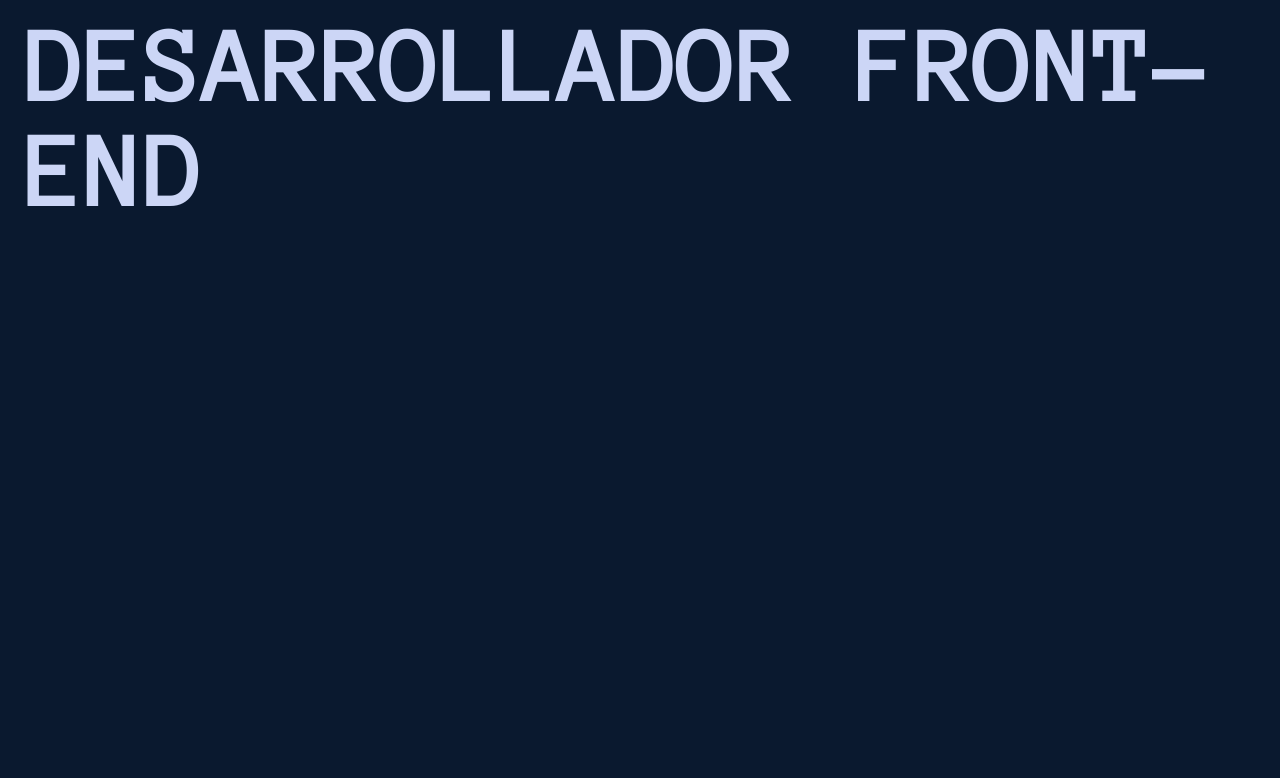
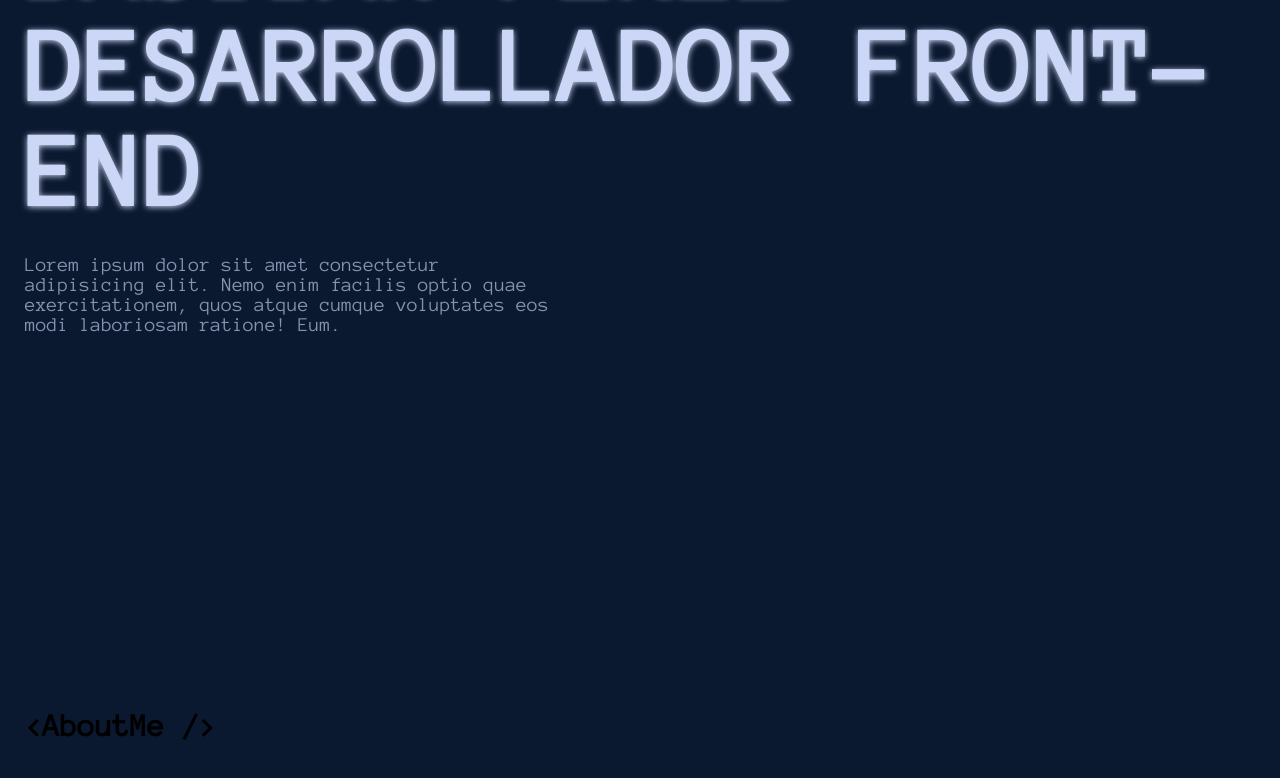
Before and after one commit to stuk4/portfolio, a React (Vite) app: page / in a window 1280 px wide. Shown: the part 310-1088 px from the top of the page. Before the commit the page ends 870 px from the top, so only its background shows below. Built offline with nearby package versions, Linux system fonts and the light colour scheme.

Commit message:
Fix bug effect glitch

```diff
--- a/src/App.tsx
+++ b/src/App.tsx
@@ -9,14 +9,18 @@ function App() {
       <NavBar refGlitchHome={refGlitchHome} />
       <div id='content'>
           <main>
-            <section className='home'>
-              <div className="home__glitch">
+            <section id='home'>
+              <div className="home__glitch ">
 
                 <h1 ref={refGlitchHome} className='glitch-effects glitch-effects__layers' data-text="BASTIAN PÉREZ DESARROLLADOR FRONT-END"><span>BASTIAN PÉREZ DESARROLLADOR FRONT-END</span></ h1>
               </div>
-
+              <div className="home__intro">
+                <p >Lorem ipsum dolor sit amet consectetur adipisicing elit. Nemo enim facilis optio quae exercitationem, quos atque cumque voluptates eos modi laboriosam ratione! Eum.</p>
+              </div>
             </section>
-
+            <section id="about">
+              <h2>{'<AboutMe />'}</h2>
+            </section>
           </main>
       </div>
     </div>
--- a/src/assets/scss/base/_base.scss
+++ b/src/assets/scss/base/_base.scss
@@ -7,7 +7,7 @@
 
 }
 main{
-
+    overflow-x: hidden;
     padding: 150px 25px;
     margin: 0px auto;
     width: 100%;
--- a/src/assets/scss/base/_settings.scss
+++ b/src/assets/scss/base/_settings.scss
@@ -31,6 +31,7 @@ body, *{
     --fz-lg: 18px;
     --fz-xl: 20px;
     --fz-xxl: 22px;
+    --fz-heading:32px;
 
 }
 body{
@@ -92,14 +93,14 @@ a,button:hover{
 
 }
 // https://web.dev/prefers-reduced-motion/#(bonus)-forcing-reduced-motion-on-all-websites
-@media (prefers-reduced-motion: reduce) {
-    *, ::before, ::after {
-      animation-delay: -1ms !important;
-      animation-duration: 1ms !important;
-      animation-iteration-count: 1 !important;
-      background-attachment: initial !important;
-      scroll-behavior: auto !important;
-      transition-duration: 0s !important;
-      transition-delay: 0s !important;
-    }
-  }
+// @media (prefers-reduced-motion: reduce) {
+//     *, ::before, ::after {
+//       animation-delay: -1ms !important;
+//       animation-duration: 1ms !important;
+//       animation-iteration-count: 1 !important;
+//       background-attachment: initial !important;
+//       scroll-behavior: auto !important;
+//       transition-duration: 0s !important;
+//       transition-delay: 0s !important;
+//     }
+//   }
--- /dev/null
+++ b/src/assets/scss/components/_about.scss
@@ -0,0 +1,6 @@
+#about{
+
+    h2{
+        font-size: clamp(26px,5vw,var(--fz-heading));
+    }
+}
--- a/src/assets/scss/components/_aside.scss
+++ b/src/assets/scss/components/_aside.scss
@@ -5,6 +5,7 @@
         display: none;
     }
    aside{
+
 
         display: flex;
         -webkit-box-pack: center;
@@ -24,7 +25,8 @@
         z-index: 10;
         transform: translateX(0vw);
         visibility: visible;
-        transition: all .5s cubic-bezier(.16,.47,1,-0.23);
+        transition: all .1s cubic-bezier(.16,.47,1,-0.23);
+        // transition: all .1s ease-in-out;
 
 
    }
--- a/src/assets/scss/components/_glitch-effects.scss
+++ b/src/assets/scss/components/_glitch-effects.scss
@@ -2,6 +2,10 @@
 .glitch-effects__layers {
     position: relative;
 
+  }
+  .glitch-effects{
+
+    filter: drop-shadow(0 1px 3px);
   }
   // Create multiples glitch-effects__layers for the text
   .glitch-effects__layers::before,
--- a/src/assets/scss/components/_home.scss
+++ b/src/assets/scss/components/_home.scss
@@ -1,14 +1,27 @@
-.home{
+#home{
+    min-height:100vh;
+    padding-bottom: 10vh;
 
-}
-.home__glitch{
-    color:var(--slate-light);
-    font-size: clamp(40px, 8vw, 70px);
-    letter-spacing: 2px;
-    overflow: hidden;
-    z-index: -1;
-    // glow effect
-    // filter: drop-shadow(0 1px 3px);
+    .home__glitch{
+
+        color:var(--slate-light);
+        font-size: clamp(30px, 8vw, 70px);
+        letter-spacing: 2px;
+        // overflow: hidden;
+        @media screen and (max-width:375px) {
+            word-wrap: break-word;
+        }
 
 
+    }
+    .home__intro{
+        word-wrap: break-word;
+        font-size: var(--fz-xl);
+        margin-top: 30px;
+        color:var(--slate-gray);
+
+        p{
+            max-width: 530px;
+        }
+    }
 }
--- a/src/assets/scss/components/_navbar.scss
+++ b/src/assets/scss/components/_navbar.scss
@@ -11,7 +11,7 @@ header{
     display: flex;
     justify-content: flex-end;
     align-items: center;
-    box-shadow: 0 10px 30px -10px rgba(0, 0, 0, 0.577);
+    // box-shadow: 0 10px 30px -10px rgba(0, 0, 0, 0.577);
     transition: transform  0.2s,box-shadow 0.3s,padding 0.1s;
 }
 .nav{
@@ -66,3 +66,6 @@ header{
     transform: translateY(calc(-1 * var(--nav-height)));
     box-shadow: none;
 }
+.nav--shadow{
+    box-shadow: 0 10px 30px -10px rgba(0, 0, 0, 0.577);
+}
--- a/src/assets/scss/styles.scss
+++ b/src/assets/scss/styles.scss
@@ -4,3 +4,4 @@
 @import './components/navbar';
 @import './components/aside';
 @import './components/home';
+@import './components/about';
--- a/src/modules/layout/NavBar.tsx
+++ b/src/modules/layout/NavBar.tsx
@@ -15,14 +15,25 @@ export const NavBar = ({refGlitchHome}:Props) => {
 
     if (typeof window !== 'undefined') {
       refNav.current?.classList.remove('nav--hidden-shadow');
-      if(window.scrollY ===0)refNav.current?.classList.add('nav--hidden-shadow');
-
+      if(window.scrollY ===0){
+        refNav.current?.classList.remove('nav--shadow')
+        refNav.current?.classList.add('nav--hidden-shadow');
+        refGlitchHome.current?.classList.add('glitch-effects__layers')
+        refGlitchHome.current?.classList.add('glitch-effects')
+      }
       if(lastScrollY < window.scrollY){
+        refGlitchHome.current?.classList.add('glitch-effects__layers')
+        refGlitchHome.current?.classList.add('glitch-effects')
 
         refNav.current?.classList.add('nav--hidden')
+        refNav.current?.classList.add('nav--shadow')
+      }else{
+        if(window.scrollY !== 0){
+          refGlitchHome.current?.classList.remove('glitch-effects__layers')
+          refGlitchHome.current?.classList.remove('glitch-effects')
 
-      }else{
-        console.log("We are going up ");
+        }
+
         refNav.current?.classList.remove('nav--hidden')
       }
       setLastScrollY(window.scrollY)
@@ -36,21 +47,11 @@ export const NavBar = ({refGlitchHome}:Props) => {
     }
   }, [lastScrollY])
   const handleOnClickMenuBurger = () => {
+
     refMenuBurger.current?.classList.toggle('aside__burger-change')
     refAside.current?.classList.toggle('aside__hide')
     document.body.classList.toggle('aside__blur')
 
-      if(!refGlitchHome.current?.classList.contains('glitch-effects')){
-
-        setTimeout(() => {
-          refGlitchHome.current?.classList.toggle('glitch-effects')
-          refGlitchHome.current?.classList.toggle('glitch-effects__layers')
-        }, 1000);
-      }else{
-
-        refGlitchHome.current?.classList.toggle('glitch-effects')
-        refGlitchHome.current?.classList.toggle('glitch-effects__layers')
-      }
 
   }
   return (
```
